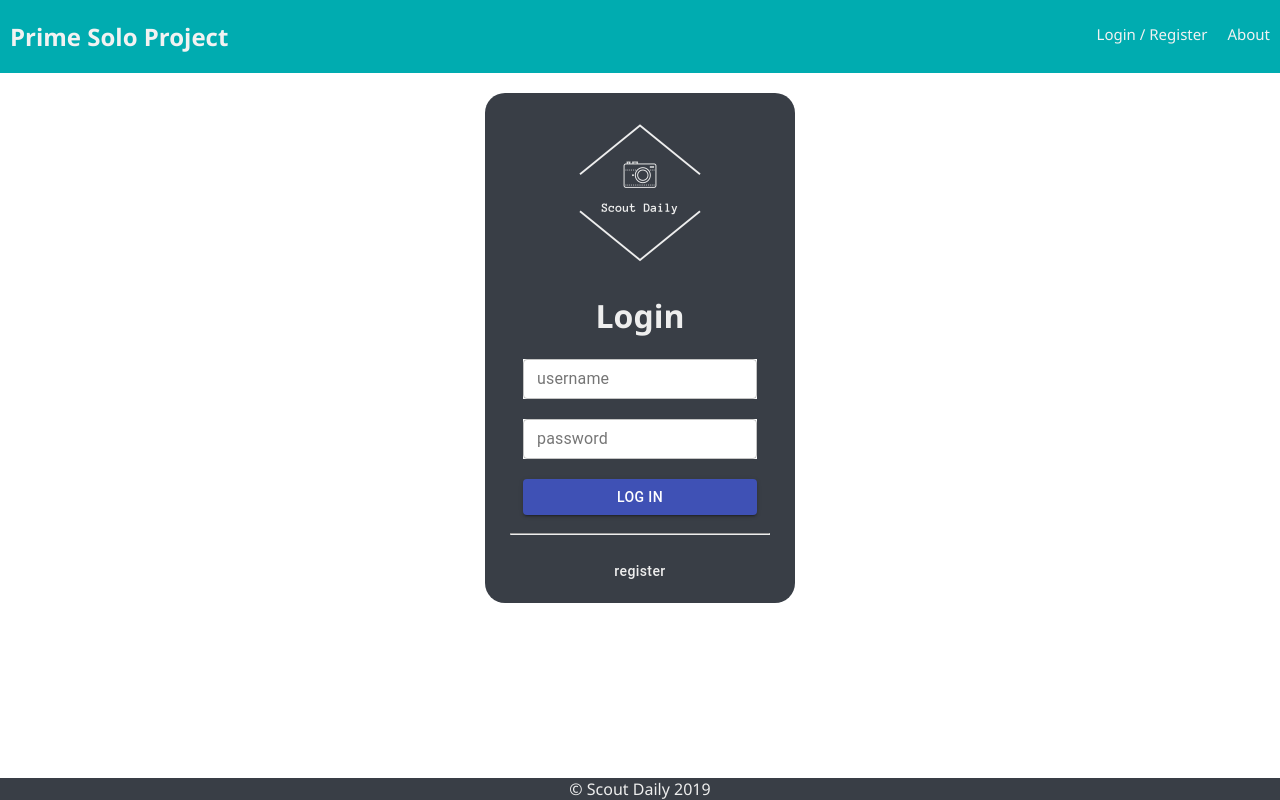
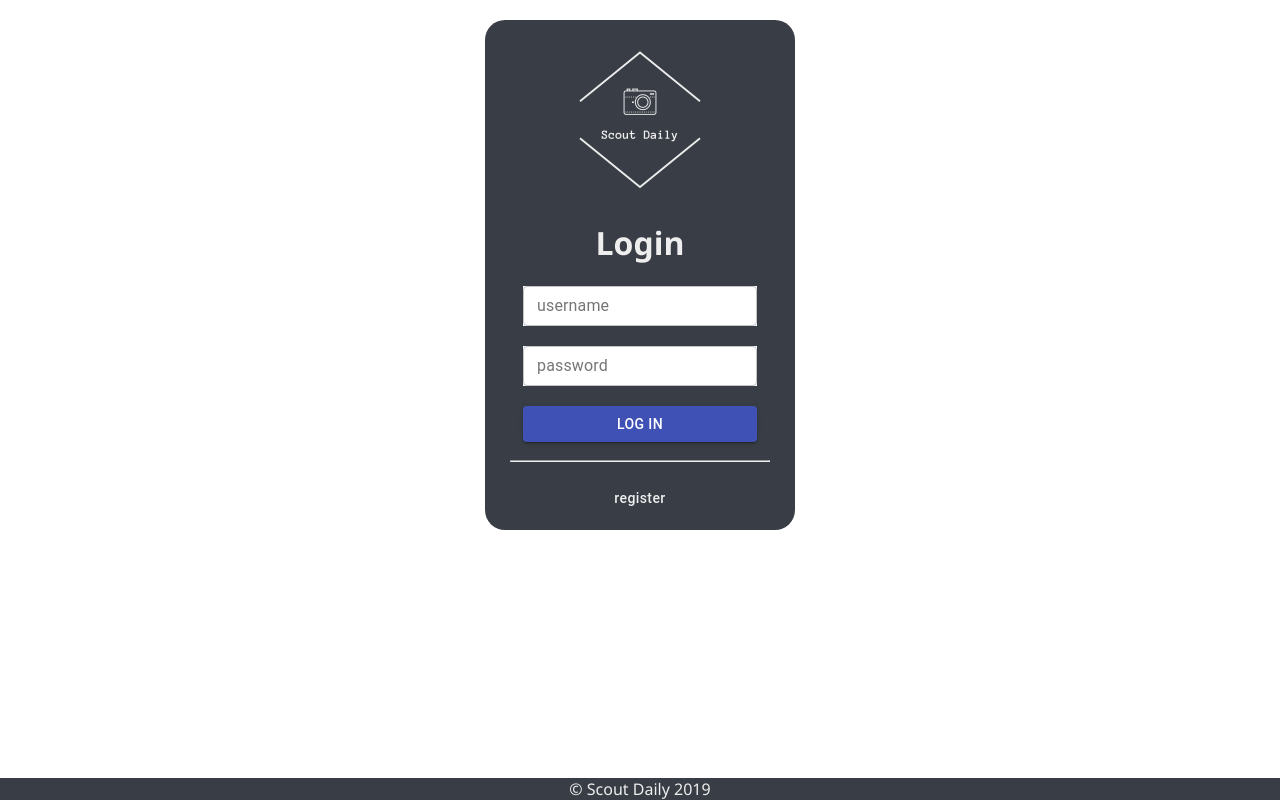
Before and after one commit to AwrenNuit/scout-daily-app, a React (Create React App) app: page /#/home in a window 1280 px wide. Before the commit this address led to /#/home. Built offline with nearby package versions, Linux system fonts and the light colour scheme; no server answers.

Commit message:
removed navbar header

```diff
--- a/src/components/App/App.js
+++ b/src/components/App/App.js
@@ -5,18 +5,13 @@ import {
   Redirect,
   Switch,
 } from 'react-router-dom';
-
 import {connect} from 'react-redux';
 
-import Nav from '../Nav/Nav';
 import Footer from '../Footer/Footer';
-
 import ProtectedRoute from '../ProtectedRoute/ProtectedRoute'
-
 import AboutPage from '../AboutPage/AboutPage';
 import UserPage from '../UserPage/UserPage';
 import InfoPage from '../InfoPage/InfoPage';
-
 import './App.css';
 
 class App extends Component {
@@ -28,7 +23,6 @@ class App extends Component {
     return (
       <Router>
         <div>
-          <Nav />
           <Switch>
             {/* Visiting localhost:3000 will redirect to localhost:3000/home */}
             <Redirect exact from="/" to="/home" />
```
